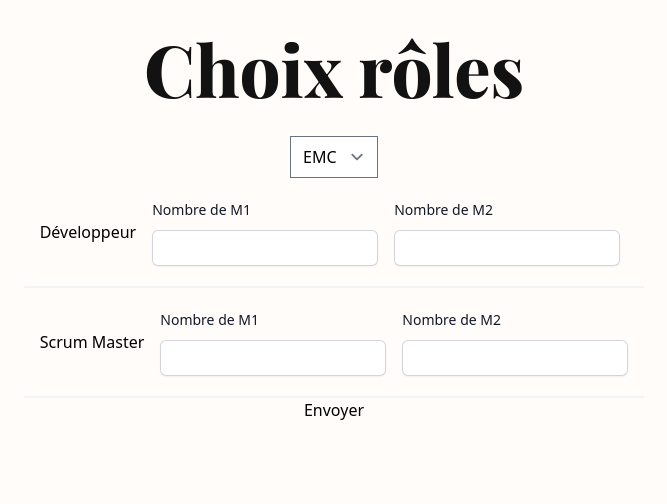
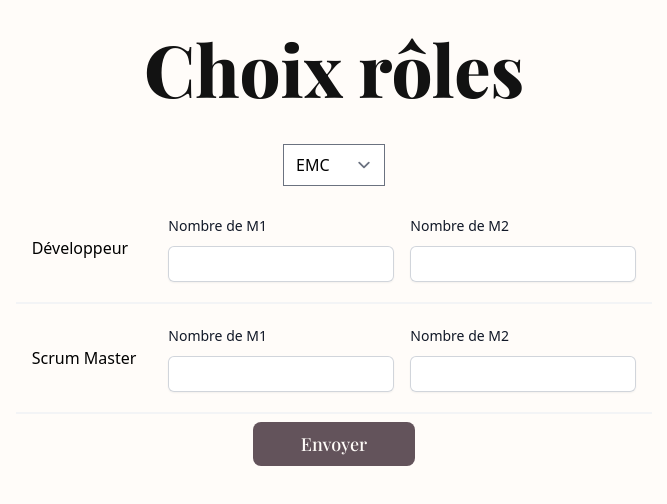
Before and after one commit to IDeAmiage/BobbyHR, a Next.js app in the folder bobby-hr/: page /forms in a window 1280 px wide. Shown: the top 504 px of the page, without its empty margins (306-973 px from the left). Built offline with nearby package versions, Linux system fonts and the light colour scheme; a web font is replaced by a local one.

Commit message:
[UPD] Update page choix du nombre de roles

```diff
--- a/bobby-hr/app/forms/(roles)/page.js
+++ b/bobby-hr/app/forms/(roles)/page.js
@@ -6,7 +6,6 @@ import "../../globals.css";
 function RoleForm() {
     const { register, handleSubmit, formState: { errors }, reset } = useForm();
 
-    console.log(errors);
     async function onSubmit(data) {
         //login({email: data.email, password: data.password});
         console.log(data);
@@ -15,39 +14,42 @@ function RoleForm() {
 
     const users = [
         {
-            name: "Eddie DePetbro",
-            picture: "https://fancytailwind.com/static/profile10-9e05bd5638c669c34c11cb0462d95aa9.jpg",
-            role: "Développeur",
-            online: true,
-            link: "#userProfile1"
+            role: "Développeur"
         },
         {
-            name: "Eddie DePetbro",
-            picture: "https://fancytailwind.com/static/profile10-9e05bd5638c669c34c11cb0462d95aa9.jpg",
-            role: "Scrum Master",
-            online: true,
-            link: "#userProfile1"
+            role: "Scrum Master"
         }
-    ]
+    ];
+
+    const project = [
+        {
+            name: "EMC"
+        },
+        {
+            name: "Bobby"
+        }
+    ];
 
     return (
     <>
-        <form onSubmit={handleSubmit(onSubmit)} className="flex flex-col min-h-screen justify-start items-center bg-white_background_bobby">
+        <form onSubmit={handleSubmit(onSubmit)} className="flex flex-col min-h-screen justify-start items-center bg-white_background_bobby gap-2">
             <div className="py-8">
                 <h1 className="text-7xl font-Playfair font-extrabold text-black_bobby">Choix rôles</h1>
             </div>
-            <select {...register("Projet", { required: true })}>
-                <option value="EMC">EMC</option>
+            <select {...register("projet", { required: true })}>
+                {project.map(project => (
+                    <option key={project.name} value={project.name}>{project.name}</option>
+                ))}
             </select>
             <ul className="flex flex-col">
                 {users.map(user => (
                     <li key={user.role} className="border-b-2 border-gray-100">
                         <div className={`py-5 px-4 flex justify-start border-transparent bg-transparent gap-4 items-center`}>
-                            <div className={``}>
+                            <div className={`pr-4 grow`}>
                                 {user.role}
                             </div>
                             <div className="sm:col-span-2 sm:col-start-1">
-                                <label htmlFor="city" className="block text-sm font-medium leading-6 text-gray-900">
+                                <label className="block text-sm font-medium leading-6 text-gray-900">
                                     Nombre de M1
                                 </label>
                                 <div className="mt-2">
@@ -59,9 +61,8 @@ function RoleForm() {
                                     />
                                 </div>
                             </div>
-
                             <div className="sm:col-span-2">
-                                <label htmlFor="city" className="block text-sm font-medium leading-6 text-gray-900">
+                                <label className="block text-sm font-medium leading-6 text-gray-900">
                                     Nombre de M2
                                 </label>
                                 <div className="mt-2">
@@ -78,19 +79,9 @@ function RoleForm() {
                 ))
                 }
             </ul>
-            <button type="submit">Envoyer</button>
+            <button className="px-12 py-2 bg-brown_bobby rounded-lg font-Playfair text-white_background_bobby text-lg font-medium hover:scale-105" type="submit">Envoyer</button>
         </form>
     </>);
 }
 
 export default RoleForm;
-
-//Avec rôle, projet et nombre de M1 & M2 attendu
-
-// <form>
-//   <label for="fname">First name:</label><br>
-//   <input type="text" id="fname" name="fname" value="John"><br>
-//   <label for="lname">Last name:</label><br>
-//   <input type="text" id="lname" name="lname" value="Doe"><br><br>
-//   <input type="submit" value="Submit">
-//   </form>
```
